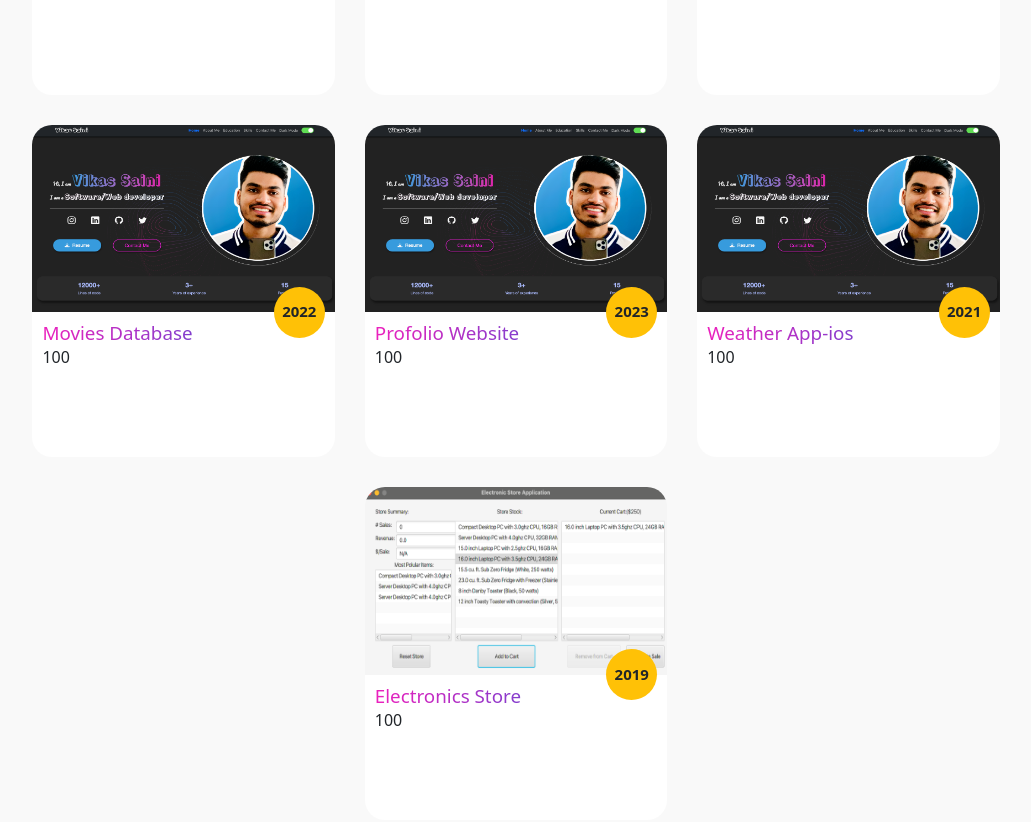
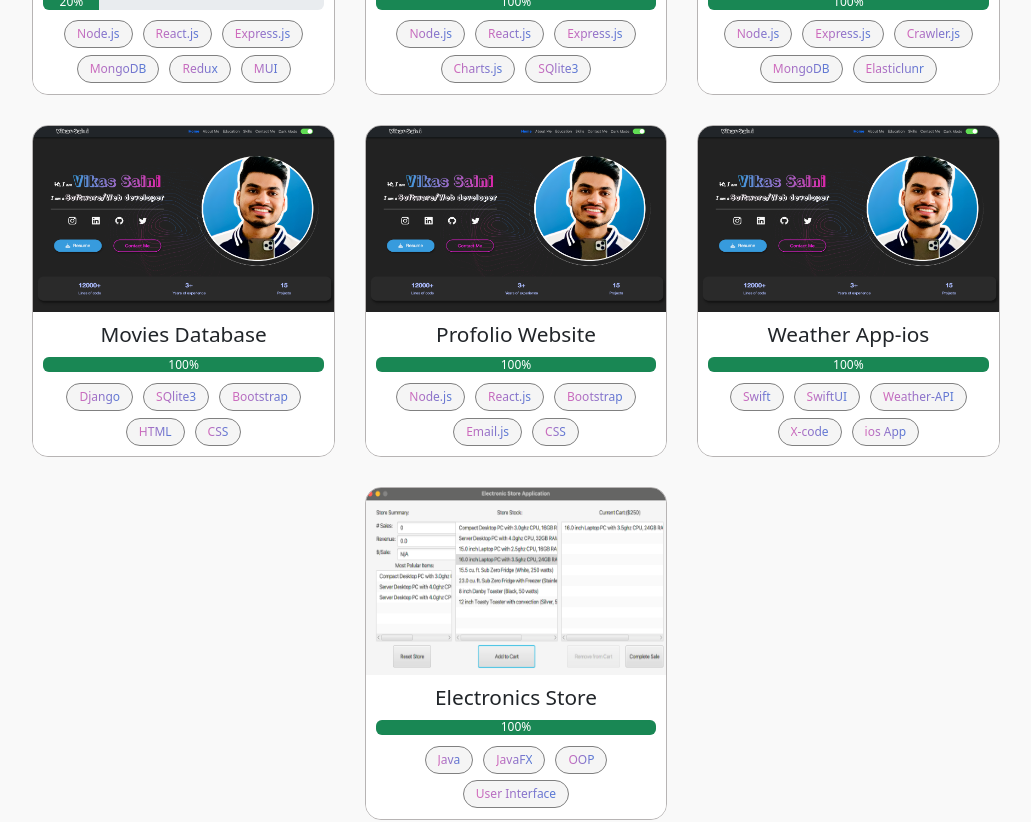
Before and after one commit to saini-vikas/portfolio, a React (Create React App) app: page / in a window 1280 px wide. Shown: the part 2320-3142 px from the top of the page, without its empty margins (124-1155 px from the left). Built offline with nearby package versions, Linux system fonts and the light colour scheme; a web font is replaced by a local one.

Commit message:
Updated Card

```diff
--- a/src/components/MainContainer/AProjects/Project-Card.css
+++ b/src/components/MainContainer/AProjects/Project-Card.css
@@ -4,7 +4,8 @@
   position: relative;
   width: calc(8vw + 200px);
   aspect-ratio: 1/1.1;
-  border-radius: 20px;
+  border-radius: 16px;
+  border: 1px solid rgb(183, 180, 180);
   transition: 300ms ease-in-out;
 }
 .project-card:hover {
@@ -17,42 +18,42 @@
   object-position: center;
   overflow: hidden;
 }
-.project-year {
-  display: flex;
-  flex-direction: row;
-  height: calc(3.2vw + 10px);
-  aspect-ratio: 1/1;
-  position: absolute;
-  top: calc((((8vw + 200px) * 1.1) - (0.7vw)) / 2);
-  right: 10px;
-  border-radius: 50px;
-  justify-content: center;
-  align-items: center !important;
-}
 
 .project-image > img {
-  border-radius: 20px 20px 0 0;
+  border-radius: 15px 15px 0 0;
   width: 100%;
   height: 100%;
 }
 
 .project-info {
+  display: flex;
+  flex-direction: column;
+  align-items: center;
+  justify-content: center;
+  gap: 10px;
+  background-color: #ffffff;
   flex: 1;
   width: 100%;
   padding: 10px 10px;
-  border-radius: 0 0 20px 20px;
+  border-radius: 0 0 15px 15px;
 }
 
 .project-title {
-  font-size: calc(1vw + 6px);
+  font-size: calc(1vw + 8px);
   margin: 0px;
-  background-clip: text;
-  -webkit-background-clip: text;
-  color: transparent;
-  background-image: linear-gradient(to right, #ec21bd, #2458dc);
 }
 
-.pro-year {
-  font-size: calc(0.7vw + 6px);
-  margin: 0px;
+.project-stack {
+  width: 100%;
+  height: 55%;
+  display: flex;
+  flex-direction: row;
+  flex-wrap: wrap;
+  gap: 5px 10px;
+  align-items: center;
+  justify-content: center;
 }
+
+.progress {
+  width: 100%;
+}
--- a/src/components/MainContainer/AProjects/ProjectCard.js
+++ b/src/components/MainContainer/AProjects/ProjectCard.js
@@ -1,39 +1,38 @@
 import React, { useContext } from "react";
 import { ThemeContext } from "../MainContainer";
 import "./Project-Card.css";
+import StackPill from "./StackPill";
 
 const ProjectCard = (props) => {
   const darkTheme = useContext(ThemeContext);
-  const style = {
-    year: {
-      backgroundColor: "#ffc106",
-      color: "#212529",
-    },
-    textColor: {
-      color: darkTheme ? "#f8f8f8" : "#212529",
-    },
-    shadowStyle: {
-      boxShadow: darkTheme
-        ? "5px 5px 10px rgba(2, 2, 2, 0.6)"
-        : "5px 5px 10px rgba(156, 154, 154 0.6)",
-    },
-    info: {
-      backgroundColor: darkTheme ? "#212529" : "#ffffff",
-    },
-  };
+  const style = {};
   return (
-    <div className="project-card" style={style.shadowStyle}>
-      <div className="project-year" style={style.year}>
-        <h6 className="pro-year">
-          <strong>{props.date}</strong>
-        </h6>
-      </div>
+    <div className="project-card">
       <div className="project-image">
         <img src={props.image} alt={props.title} />
       </div>
-      <div className="project-info" style={style.info}>
+      <div className="project-info">
         <h6 className="project-title">{props.title}</h6>
-        <p style={style.textColor}>{props.completion}</p>
+        <div
+          className="progress"
+          role="progressbar"
+          aria-label="Example with label"
+          aria-valuenow={props.completion}
+          aria-valuemin="0"
+          aria-valuemax="100"
+        >
+          <div
+            className="progress-bar  bg-success"
+            style={{ width: `${props.completion}%` }}
+          >
+            {props.completion}%
+          </div>
+        </div>
+        <div className="project-stack">
+          {props.stack.map((n) => (
+            <StackPill key={n} name={n} />
+          ))}
+        </div>
       </div>
     </div>
   );
--- a/src/components/MainContainer/AProjects/Projects.js
+++ b/src/components/MainContainer/AProjects/Projects.js
@@ -26,15 +26,7 @@ const acedamic_projects = [
     title: "Search Engine",
     description:
       "A Node.js and Express.js-powered search engine, seamlessly integrating MongoDB for efficient data storage. Leveraging the capabilities of crawler.js and Cheerio, the system autonomously crawls fruit and book websites, extracting valuable data stored in MongoDB. Users can initiate searches, receiving prompt responses featuring matching results and relevant URLs. The incorporation of Bootstrap ensures a visually appealing and responsive user interface, enhancing the overall search experience. This project harmoniously combines web crawling technology, database management, and user-friendly design to deliver a powerful and versatile search engine for diverse information retrieval needs.",
-    stack: [
-      "Node.js",
-      "Express.js",
-      "Crawler.js",
-      "MongoDB",
-      "Elasticlunr",
-      "Cheerio",
-      "Bootstrap",
-    ],
+    stack: ["Node.js", "Express.js", "Crawler.js", "MongoDB", "Elasticlunr"],
     completion: 100,
     date: "2023",
     image: require("./../../../Assets/search-engine.png"),
@@ -43,7 +35,7 @@ const acedamic_projects = [
     title: "Movies Database",
     description:
       "A Movies Database App using Python, meticulously crafted on the Django framework. This IMDb-inspired platform offers comprehensive movie details, including actors, directors, runtime, release date, and more. Users can curate a personalized watchlist, add reviews, and engage in discussions, while administrators wield the power to manage movie data. The app prioritizes user security with authentication, enabling seamless sign-in and signup. Users can also fine-tune their profiles and review information. Elevating the experience, the app employs recommendation algorithms like user-based and item-based collaborative filtering for personalized movie suggestions, all backed by SQLite3 for robust data management via Django models.",
-    stack: ["Django", "SQlite3", "Bootstrap"],
+    stack: ["Django", "SQlite3", "Bootstrap", "HTML", "CSS"],
     completion: 100,
     date: "2022",
     image: require("./../../../Assets/portfolio.png"),
@@ -52,7 +44,7 @@ const acedamic_projects = [
     title: "Profolio Website",
     description:
       "This is my portfolio website project crafted with React and Bootstrap, showcasing my educational journey, diverse skill set, impactful projects, and convenient contact information. This visually appealing platform offers a glimpse into my professional expertise and accomplishments, providing an engaging and informative experience for visitors. Dive into a curated display of my skills and projects, underscoring my commitment to excellence and innovation in the realm of web development.",
-    stack: ["React.js", "Bootstrap", "CSS"],
+    stack: ["Node.js", "React.js", "Bootstrap", "Email.js", "CSS"],
     completion: 100,
     date: "2023",
     image: require("./../../../Assets/portfolio.png"),
@@ -61,7 +53,7 @@ const acedamic_projects = [
     title: "Weather App-ios",
     description:
       "This is an iOS Weather App, meticulously crafted using Swift and SwiftUI. Seamlessly accessing a weather API, the app provides precise forecasts for the current location, while offering users the flexibility to explore weather conditions in any city by simply searching names. The intuitive design of SwiftUI ensures a visually appealing interface, enhancing the overall user experience. Stay informed with accurate and up-to-date weather data, whether at home or around the globe. This project encapsulates the seamless integration of Swift, SwiftUI, and external APIs to deliver a user-friendly and informative weather application for iOS.",
-    stack: ["Swift", "SwiftUI", "Weather-API"],
+    stack: ["Swift", "SwiftUI", "Weather-API", "X-code", "ios App"],
     completion: 100,
     date: "2021",
     image: require("./../../../Assets/portfolio.png"),
@@ -70,7 +62,7 @@ const acedamic_projects = [
     title: "Electronics Store",
     descripttion:
       "A Java-based digital commerce Electronic Store App, skillfully developed using JavaFX for a user-friendly interface. Embracing the principles of Object-Oriented Programming, the app features a well-structured hierarchy of classes and subclasses for efficient product management. The intuitive UI elegantly displays the inventory, shopping cart, cart items, recent purchases, and total store revenue. Experience seamless navigation as you explore a rich inventory of electronic products, add items to your cart, and track purchases, all encapsulated within a robust OOP design and visually appealing JavaFX interface.",
-    stack: ["Java", "JavaFX", "OOP"],
+    stack: ["Java", "JavaFX", "OOP", "User Interface"],
     completion: 100,
     date: "2019",
     image: require("./../../../Assets/javafx.png"),
--- /dev/null
+++ b/src/components/MainContainer/AProjects/Stack.css
@@ -0,0 +1,19 @@
+.stack-pill {
+  display: flex;
+  flex-direction: row;
+  justify-content: center;
+  align-items: center;
+  height: 28px;
+  padding: 2px 12px;
+  border: 1px solid grey;
+  border-radius: 15px;
+}
+
+.stack-name {
+  margin: 0px;
+  font-size: 12px;
+  background-clip: text;
+  -webkit-background-clip: text;
+  color: transparent;
+  background-image: linear-gradient(to right, #d46abb, #5579d5);
+}
--- /dev/null
+++ b/src/components/MainContainer/AProjects/StackPill.js
@@ -0,0 +1,19 @@
+import React, { useContext } from "react";
+import "./Stack.css";
+import { ThemeContext } from "../MainContainer";
+
+const StackPill = (props) => {
+  const darkTheme = useContext(ThemeContext);
+  const style = {
+    bg: {
+      backgroundColor: darkTheme ? "#f2f2f2" : "#f5f5f5",
+    },
+  };
+  return (
+    <div className="stack-pill" style={style.bg}>
+      <p className="stack-name">{props.name}</p>
+    </div>
+  );
+};
+
+export default StackPill;
```
